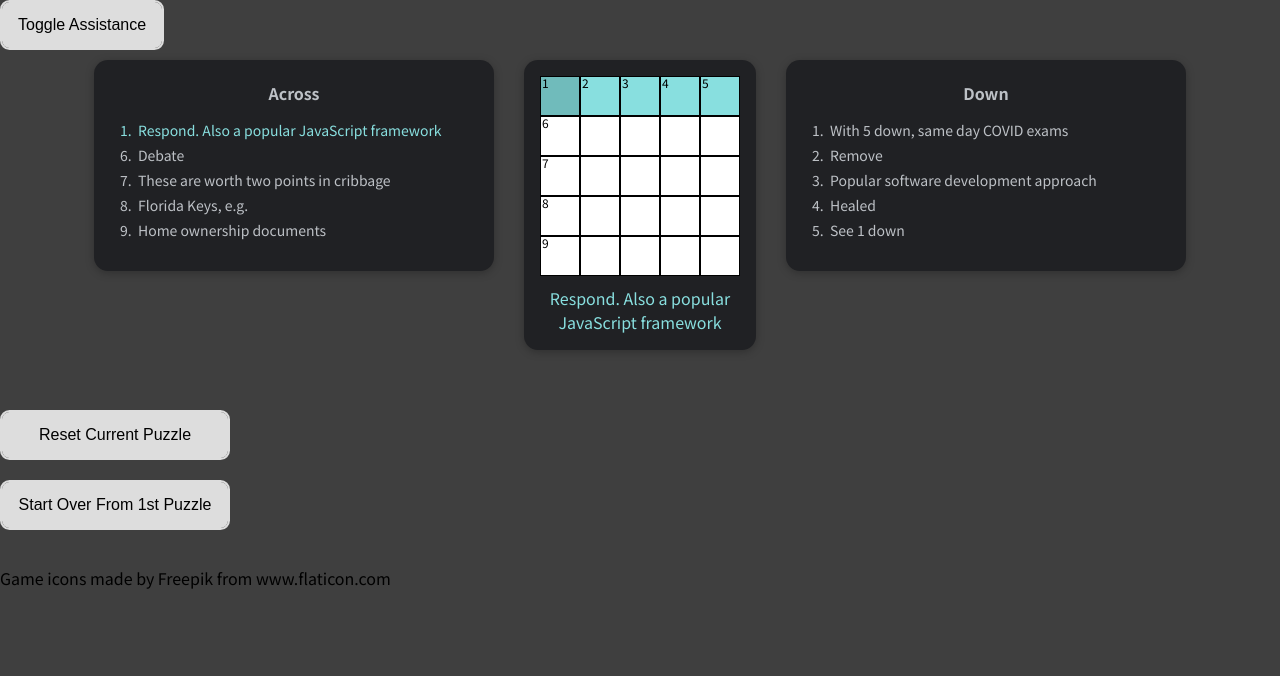
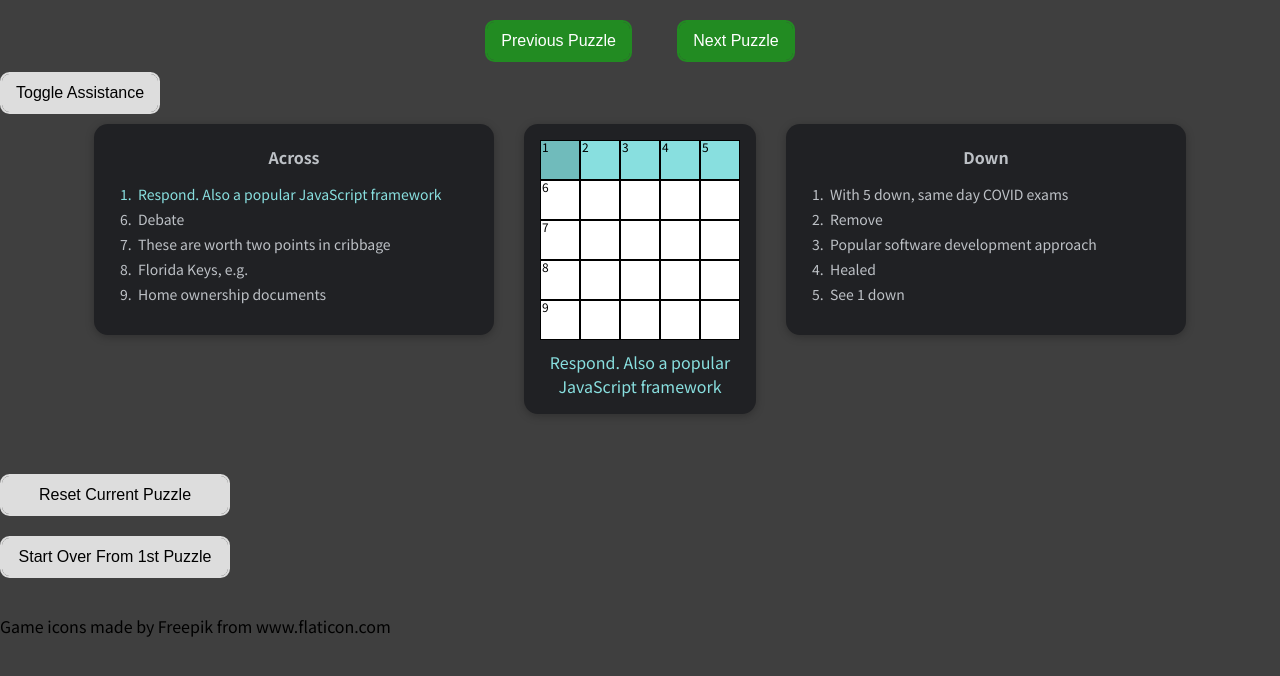
Before and after one commit to bka04/wedding, a React (Create React App) app: page / in a window 1280 px wide. Shown: the top 676 px of the page. Built offline with nearby package versions, Linux system fonts and the light colour scheme.

Commit message:
Add previous and next puzzle buttons

```diff
--- /dev/null
+++ b/src/components/Layout/PuzzleHeader.js
@@ -0,0 +1,17 @@
+import Button from "../UI/Button";
+
+const PuzzleHeader = (props) => {
+
+  return (
+    <div className='dark nextPuzzleDiv'>
+      <Button className="prevPuzzleBtn" onClick={props.prevPuzzleHandler}>
+        Previous Puzzle
+      </Button>
+      <Button className="nextPuzzleBtn" onClick={props.nextPuzzleHandler}>
+        Next Puzzle
+      </Button>
+    </div>
+  );
+};
+
+export default PuzzleHeader;
--- a/src/components/UI/Button.css
+++ b/src/components/UI/Button.css
@@ -6,8 +6,8 @@
   box-shadow: 0 2px 8px rgba(0, 0, 0, 0.25);
 }
 
-.nextPuzzleBtn, .resetBtn {
-  padding: 14px 16px;
+.nextPuzzleBtn, .prevPuzzleBtn, .resetBtn {
+  padding: 10px 14px;
   font-size: 16px;
   background-color: transparent;
   border: 2px solid;
@@ -27,12 +27,12 @@
   color: white;
 }
 
-.nextPuzzleBtn {
+.nextPuzzleBtn, .prevPuzzleBtn {
   border-color: #228b22;
   box-shadow: 0 0 40px 40px #228b22 inset, 0 0 0 0 #228b22;
   color: white;
 }
 
-.nextPuzzleBtn:hover {
+.nextPuzzleBtn:hover, .prevPuzzleBtn:hover {
   box-shadow: 0 0 10px 0 #228b22 inset, 0 0 10px 4px #228b22;
 }
--- a/src/components/crosswords/Crossword.css
+++ b/src/components/crosswords/Crossword.css
@@ -50,8 +50,13 @@
 }
 
 .nextPuzzleDiv {
+  max-width: 400px;
+  margin-right: auto;
+  margin-left: auto;
   display: flex;
-  justify-content: center;
+  justify-content: space-evenly;
+  margin-top: 20px;
+  margin-bottom: 10px;
 }
 
 .crosswordFooter {
--- a/src/components/crosswords/Crossword.js
+++ b/src/components/crosswords/Crossword.js
@@ -362,11 +362,11 @@ const Crossword = (props) => {
     }
   }
 
-  const nextPuzzleHandler = () => {
-    dispatch({ type: "setSolved" });
-    dispatch({ type: "resetGrid", initialCrosswordData: props.initialCrosswordData, puzzleID: props.puzzleID });
-    props.onNextPuzzle();
-  }
+  // const nextPuzzleHandler = () => {
+  //   dispatch({ type: "setSolved" });
+  //   dispatch({ type: "resetGrid", initialCrosswordData: props.initialCrosswordData, puzzleID: props.puzzleID });
+  //   props.onNextPuzzle();
+  // }
 
   return (
     <Fragment>
@@ -376,9 +376,9 @@ const Crossword = (props) => {
       <CrosswordPowerUps
         onClick={powerUpOnClickHandler}
       />
-      {state.solved && !props.isThisLastPuzzle ? <div className='dark nextPuzzleDiv'><Button className="nextPuzzleBtn" onClick={nextPuzzleHandler}>
+      {/* {state.solved && !props.isThisLastPuzzle ? <div className='dark nextPuzzleDiv'><Button className="nextPuzzleBtn" onClick={nextPuzzleHandler}>
             Next Puzzle</Button></div> : null
-      }
+      } */}
       <div className={`crosswordContent ${state.cols > 5 ? 'mediumGrid' : 'smallGrid'}`}>
         <Card className='dark crosswordCluesCard'>
           <CrosswordClues
--- a/src/pages/Crosswords.js
+++ b/src/pages/Crosswords.js
@@ -1,6 +1,7 @@
-import { useState, useEffect } from "react";
+import { useState, useEffect, Fragment } from "react";
 import Crossword from "../components/crosswords/Crossword";
 import PUZZLES from "../components/crosswords/CrosswordPuzzles";
+import PuzzleHeader from "../components/Layout/PuzzleHeader";
 
 
 const defaultID = PUZZLES[0].id;
@@ -43,16 +44,19 @@ const Crosswords = (props) => {
   }
 
   return (
+    <Fragment>
+      <PuzzleHeader></PuzzleHeader>
       <Crossword
         initialCrosswordData={PUZZLES.find(puzzle => puzzle.id === currentPuzzle).cellData}
         acrossClues={PUZZLES.find(puzzle => puzzle.id === currentPuzzle).acrossClues}
         downClues={PUZZLES.find(puzzle => puzzle.id === currentPuzzle).downClues}
         answers={PUZZLES.find(puzzle => puzzle.id === currentPuzzle).answers}
-      onNextPuzzle={nextPuzzleHandler}
+        // onNextPuzzle={nextPuzzleHandler}
         onStartOver={startOverHandler}
         isThisLastPuzzle={isThisLastPuzzle}
         puzzleID={currentPuzzle}
       />
+    </Fragment>
   );
 };
 
```
Lines whose indentation alone changed are shown as unchanged.
